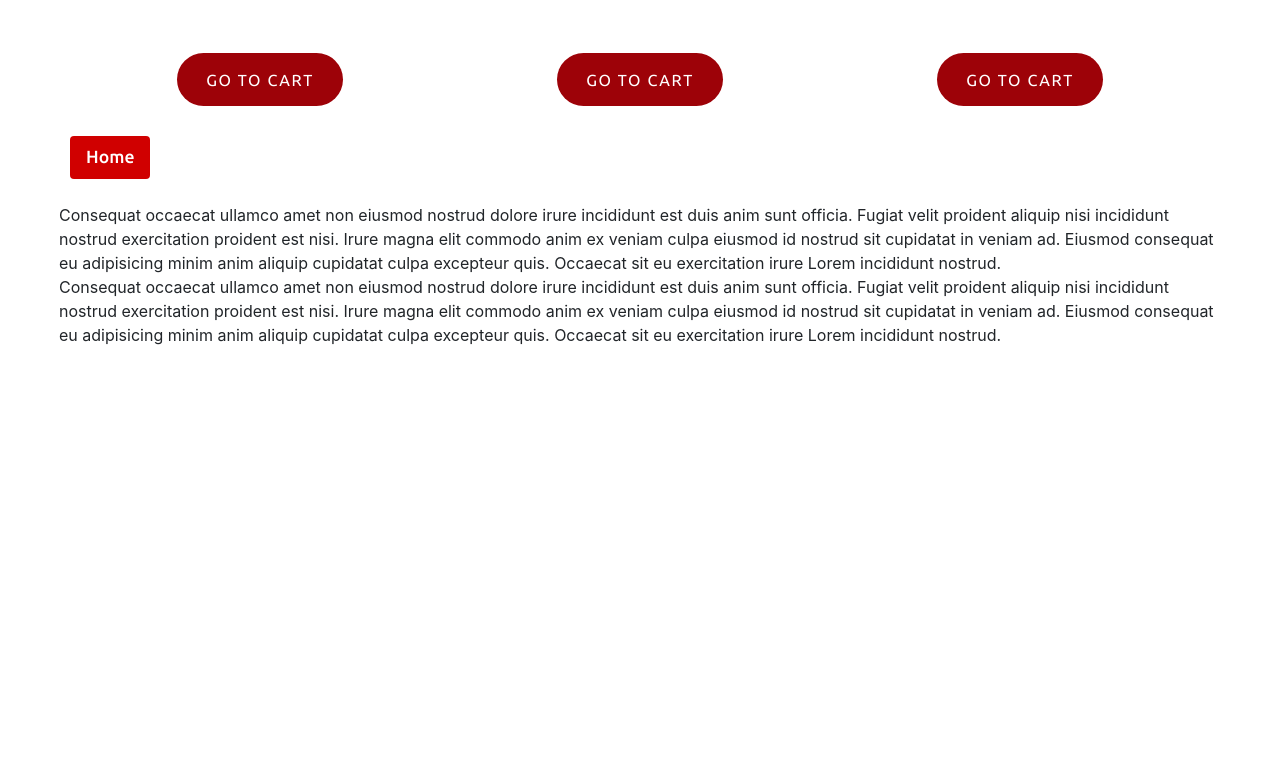
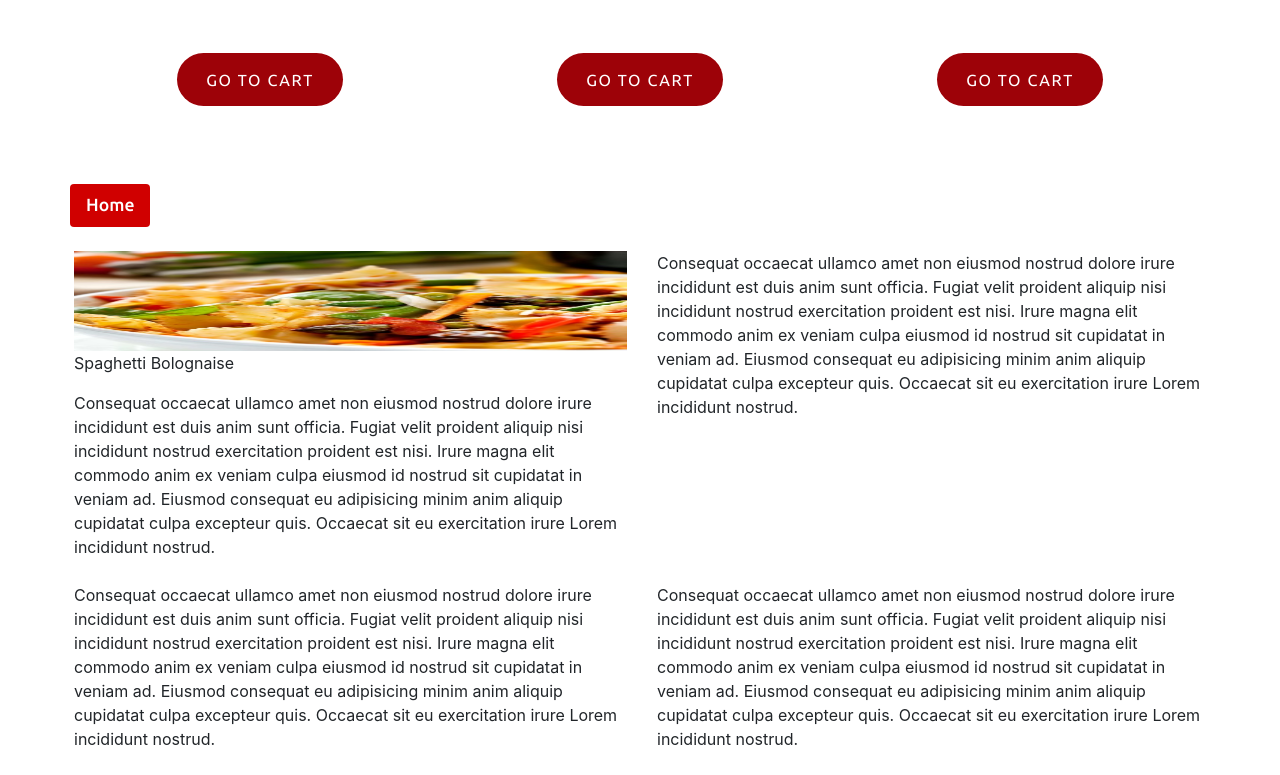
Before and after one commit to deftstrokes86/Food-Hive-Website, a website: page src/index.html in a window 1280 px wide. Shown: the part 1825-2600 px from the top of the page. Before the commit the page ends 2172 px from the top, so only its background shows below. Drawn offline with nearby package versions, Linux system fonts and the light colour scheme; a web font is replaced by a local one.

Commit message:
Created a menu item

```diff
--- a/src/index.html
+++ b/src/index.html
@@ -117,7 +117,7 @@
 <!-- Cards -->
 <div class="container">
   <div class="row">
-    <ul class="nav nav-pills mb-3" id="pills-tab" role="tablist">
+    <ul class="nav nav-pills mb-3 mt-5" id="pills-tab" role="tablist">
   <li class="nav-item">
     <a class="nav-link active" id="pills-home-tab" data-toggle="pill" href="#pills-home" role="tab"
       aria-controls="pills-home" aria-selected="true">Home</a>
@@ -131,14 +131,25 @@
       aria-controls="pills-contact" aria-selected="false">Contact</a>
   </li>
 </ul>
-<div class="row tab-content pt-2 pl-1" id="pills-tabContent">
-  <div class="tab-pane fade show active" id="pills-home" role="tabpanel" aria-labelledby="pills-home-tab">Consequat
-    occaecat ullamco amet non eiusmod nostrud dolore irure incididunt est duis anim sunt officia. Fugiat velit proident aliquip nisi incididunt nostrud exercitation proident est nisi. Irure magna elit commodo anim ex veniam culpa eiusmod id nostrud sit cupidatat in veniam ad. Eiusmod consequat eu adipisicing minim anim aliquip cupidatat culpa excepteur quis. Occaecat sit eu exercitation irure Lorem incididunt nostrud.
+<div class="tab-content pt-2 pl-1" id="pills-tabContent">
+  <div class="tab-pane fade show active" id="pills-home" role="tabpanel" aria-labelledby="pills-home-tab">
+    <div class="row row-cols-1 row-cols-md-2">
+   <div class="col col-12 col-md-6 mb-4">
+     <img src="../src/assets/menu-item-1-370x370.jpg" alt="first-item" width="100px" height="100px">
+     <p class="menuItemDescription">Spaghetti Bolognaise</p>
+      Consequat occaecat ullamco amet non eiusmod nostrud dolore irure incididunt est duis anim sunt officia. Fugiat velit proident aliquip nisi incididunt nostrud exercitation proident est nisi. Irure magna elit commodo anim ex veniam culpa eiusmod id nostrud sit cupidatat in veniam ad. Eiusmod consequat eu adipisicing minim anim aliquip cupidatat culpa excepteur quis. Occaecat sit eu exercitation irure Lorem incididunt nostrud.
+   </div>
+   <div class="col mb-4">
+     Consequat occaecat ullamco amet non eiusmod nostrud dolore irure incididunt est duis anim sunt officia. Fugiat velit proident aliquip nisi incididunt nostrud exercitation proident est nisi. Irure magna elit commodo anim ex veniam culpa eiusmod id nostrud sit cupidatat in veniam ad. Eiusmod consequat eu adipisicing minim anim aliquip cupidatat culpa excepteur quis. Occaecat sit eu exercitation irure Lorem incididunt nostrud.
+   </div>
+   <div class="col mb-4">
+      Consequat occaecat ullamco amet non eiusmod nostrud dolore irure incididunt est duis anim sunt officia. Fugiat velit proident aliquip nisi incididunt nostrud exercitation proident est nisi. Irure magna elit commodo anim ex veniam culpa eiusmod id nostrud sit cupidatat in veniam ad. Eiusmod consequat eu adipisicing minim anim aliquip cupidatat culpa excepteur quis. Occaecat sit eu exercitation irure Lorem incididunt nostrud.
+   </div>
+   <div class="col mb-4">
+     Consequat occaecat ullamco amet non eiusmod nostrud dolore irure incididunt est duis anim sunt officia. Fugiat velit proident aliquip nisi incididunt nostrud exercitation proident est nisi. Irure magna elit commodo anim ex veniam culpa eiusmod id nostrud sit cupidatat in veniam ad. Eiusmod consequat eu adipisicing minim anim aliquip cupidatat culpa excepteur quis. Occaecat sit eu exercitation irure Lorem incididunt nostrud.
+   </div>
+   </div>
   </div>
-  <div class="tab-pane fade show active" id="pills-home" role="tabpanel" aria-labelledby="pills-home-tab">
-    Consequat occaecat ullamco amet non eiusmod nostrud dolore irure incididunt est duis anim sunt officia. Fugiat velit proident aliquip nisi incididunt nostrud exercitation proident est nisi. Irure magna elit commodo anim ex veniam culpa eiusmod id nostrud sit cupidatat in veniam ad. Eiusmod consequat eu adipisicing minim anim aliquip cupidatat culpa excepteur quis. Occaecat sit eu exercitation irure Lorem incididunt nostrud.
-  </div>
-
   <div class="tab-pane fade" id="pills-profile" role="tabpanel" aria-labelledby="pills-profile-tab">Consequat occaecat ullamco amet non eiusmod nostrud dolore irure incididunt est duis anim sunt officia. Fugiat velit proident aliquip nisi incididunt nostrud exercitation proident est nisi. Irure magna elit commodo anim ex veniam culpa eiusmod id nostrud sit cupidatat in veniam ad. Eiusmod consequat eu adipisicing minim anim aliquip cupidatat culpa excepteur quis. Occaecat sit eu exercitation irure Lorem incididunt nostrud.
   </div>
   <div class="tab-pane fade" id="pills-contact" role="tabpanel" aria-labelledby="pills-contact-tab">Consequat occaecat ullamco amet non eiusmod nostrud dolore irure incididunt est duis anim sunt officia. Fugiat velit proident aliquip nisi incididunt nostrud exercitation proident est nisi. Irure magna elit commodo anim ex veniam culpa eiusmod id nostrud sit cupidatat in veniam ad. Eiusmod consequat eu adipisicing minim anim aliquip cupidatat culpa excepteur quis. Occaecat sit eu exercitation irure Lorem incididunt nostrud.
```
Also changed, not shown: src/assets/menu-item-1-370x370.jpg (added), src/assets/menu-item-2-370x370.jpg (added), src/assets/menu-item-3-370x370.jpg (added), src/assets/menu-item-4-370x370.jpg (added), src/assets/menu-item-5-370x370.jpg (added), src/assets/menu-item-6-370x370.jpg (added).
